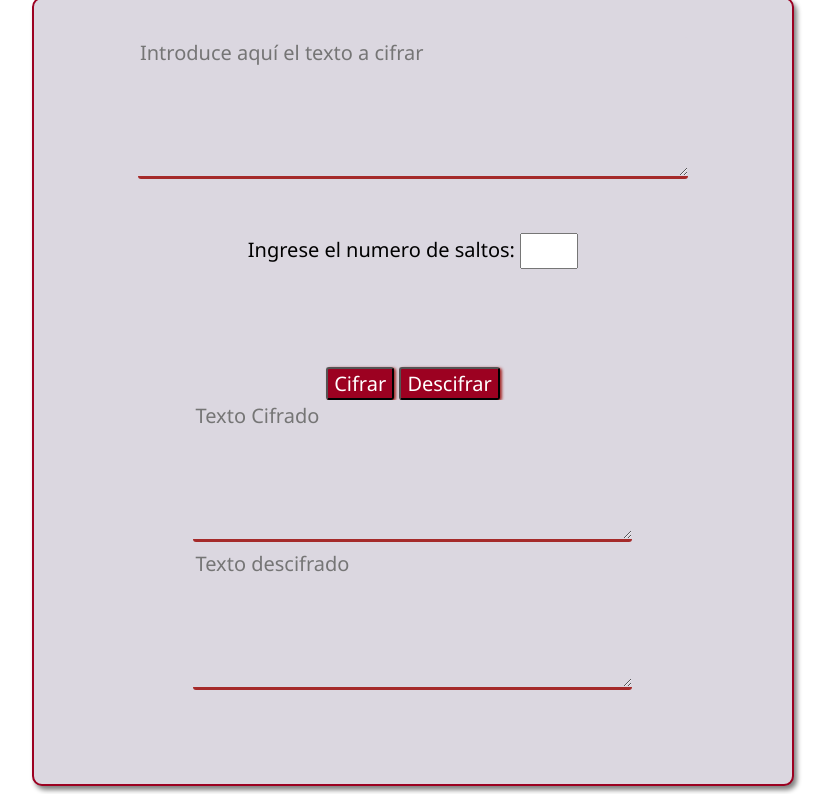
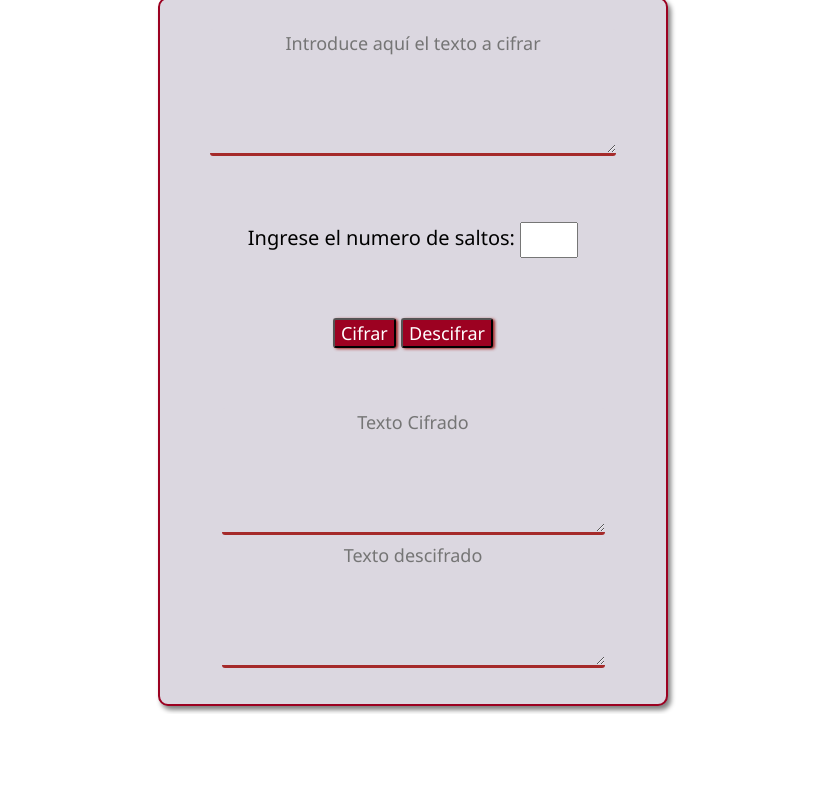
Before and after one commit to Jossielinn/CifradoCesar, a website: page src/index.html in a window 1280 px wide. Shown: the part 119-913 px from the top of the page, without its empty margins (227-1058 px from the left). After the commit the page ends 833 px from the top, so only its background shows below. Drawn offline with Linux system fonts and the light colour scheme.

Commit message:
Actualizando Html y css

```diff
--- a/src/index.html
+++ b/src/index.html
@@ -8,23 +8,19 @@
   <body>
     <h1>Cipher Caesar</h1>
     <div id="root">
-      <div id="boxFirst">
-          <div>
+      <div class="boxContent">
       <textarea id="textDeposit" placeholder="Introduce aquí el texto a cifrar" rows="5" cols="60"></textarea>
       </div>
-      </div>
-      <div id="boxSecond">
-        <div>
+      <div class="boxContent">
          <label>Ingrese el numero de saltos:</label>
          <input type="number" id="textValuefixed" min="1">
       </div>
-      </div>
-      <div id="boxThird">
-        <div>
+      <div class="boxContent">
           <input type="button" value="Cifrar" id="buttonEncode" >
           <input type="button" value="Descifrar" id="buttonDecode">
         </div>
         <div id="boxResults">
+         <div class="resultsEnDe">
          <textarea id="resultEncode" placeholder="Texto Cifrado" rows="5" cols="35" readonly></textarea>
          <textarea id="resultDecode" placeholder="Texto descifrado" rows="5" cols="35" readonly></textarea>
           </div>
--- a/src/style.css
+++ b/src/style.css
@@ -1,4 +1,4 @@
-
+/* Titulo */
 h1{
     text-align: center;
     margin:auto;
@@ -6,30 +6,30 @@ h1{
     color:#9C0121;
     padding: 20px;
 }
+
+/* Contenido */
 #root {
     border: 2px solid #9C0121;
     border-radius: 10px;
-    width:60%;
+    width:40%;
     margin: auto;
     background: #DBD7E0;
     box-shadow:3px 4px 5px gray;
 }
 
-#boxFirst,#boxSecond,#boxThird{
-    padding:5%;
+.boxContent, #boxResults{
+    padding:30px;
     text-align: center;
     margin:auto;
     font:20px Segoe UI, serif;
 }
-input{
-    font-size:18px;
-}
 
 #buttonEncode,#buttonDecode,#textDeposit,#resultEncode,#resultDecode{
-    max-width:80%;
+    max-width:90%;
     border-radius:3px;
     background: #DBD7E0;
-    font:20px Segoe UI, serif;
+    font:18px Segoe UI, serif;
+    text-align: center;
 }
 
 #buttonEncode, #buttonDecode{
@@ -38,6 +38,7 @@ input{
     box-shadow:2px  1px 3px brown;
 }
 
+/* Al pasar el mouse sobre cada boton */
 #buttonEncode:hover,#buttonDecode:hover{
     background:white ;
     color: #9C0121;
@@ -49,15 +50,13 @@ input{
     text-align: center;
 }
 
-#boxSecond{
-    padding:10px;
-}
-
-#boxThird{
-   margin: 50px auto;
-}
-
-#textDeposit,#resultEncode,#resultDecode {
+textarea {
     border: 0;
     border-bottom: 3px solid brown;
 }
+
+@media only screen and (max-width: 600px) {
+    #root {
+        width:80%;
+    }
+}
```
Lines whose indentation alone changed are shown as unchanged.
